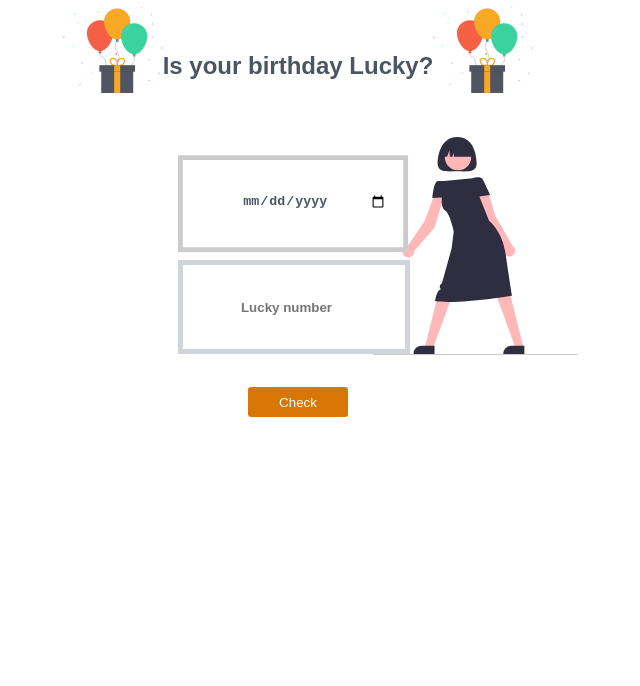
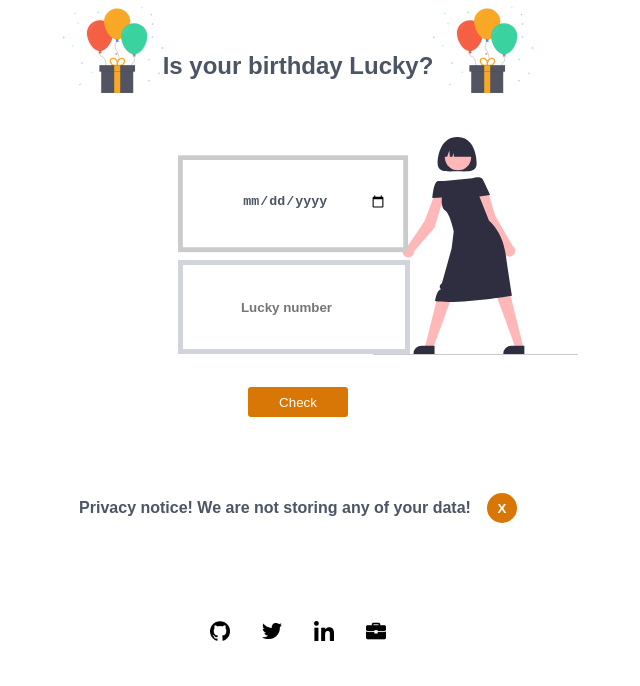
Before and after one commit to JowelTisso/lucky-birthday, a plain HTML site: page index.html in a window 1280 px wide. Shown: the whole page, without its empty margins (342-982 px from the left). Drawn offline with Linux system fonts and the light colour scheme; a web font is replaced by a local one.

Commit message:
update: privacy notice & social links added

```diff
--- a/app.js
+++ b/app.js
@@ -4,6 +4,7 @@ const btnCheck = document.querySelector(".btn");
 const outputDiv = document.querySelector(".container-output");
 const successImg = document.querySelector(".success-img");
 const failureImg = document.querySelector(".failure-img");
+const btnClear = document.querySelector(".btn-clear");
 
 const clickHandler = () => {
   const doB = dateInput.value;
@@ -65,4 +66,8 @@ const showErroMsg = (msg) => {
   showMsg(msg);
 };
 
+btnClear.addEventListener("click", () => {
+  outputDiv.innerHTML = "";
+});
+
 btnCheck.addEventListener("click", clickHandler);
--- a/index.html
+++ b/index.html
@@ -14,7 +14,6 @@
         <h2 class="heading">Is your birthday Lucky?</h2>
         <img class="header-img" src="images/birthday_gift.svg" alt="birthday" />
       </div>
-      <!-- <h3 class="input-header">Enter your birth date</h3> -->
       <div class="container-input">
         <input class="input input-date" type="date" />
         <input
@@ -27,8 +26,41 @@
       <button class="btn">Check</button>
       <img class="success-img" src="images/success.svg" alt="success" />
       <img class="failure-img" src="images/failure.svg" alt="failure" />
-      <div class="container-output"></div>
+      <div class="container-output">
+        <p>Privacy notice! We are not storing any of your data!</p>
+        <button class="btn-clear">X</button>
+      </div>
+      <footer class="container-footer">
+        <a
+          class="btn-github"
+          href="https://github.com/JowelTisso"
+          target="blank"
+        >
+          <img class="social-img" src="images/github.png" alt="github" />
+        </a>
+        <a
+          class="btn-twitter"
+          href="https://twitter.com/joweltisso"
+          target="blank"
+        >
+          <img class="social-img" src="images/twitter.png" alt="twitter" />
+        </a>
+        <a
+          class="btn-linkedin"
+          href="https://www.linkedin.com/in/joweltisso"
+          target="blank"
+        >
+          <img class="social-img" src="images/linkedin.png" alt="linkedin" />
+        </a>
+        <a
+          class="btn-briefcase"
+          href="https://joweltisso-site.netlify.app/"
+          target="blank"
+        >
+          <img class="social-img" src="images/briefcase.png" alt="portfolio"
+        /></a>
+      </footer>
     </div>
-    <script src="app.js" type="text/javascript"></script>
   </body>
+  <script src="app.js" type="text/javascript"></script>
 </html>
--- a/styles.css
+++ b/styles.css
@@ -15,7 +15,7 @@ body {
 /* Container */
 .container {
   max-width: 600px;
-  min-height: 700px;
+  min-height: 100vh;
   margin: auto;
   display: flex;
   align-items: center;
@@ -44,6 +44,15 @@ body {
   justify-content: center;
   align-items: center;
   margin-top: 1rem;
+  height: 150px;
+}
+
+.container-footer {
+  height: 100px;
+  width: 100%;
+  display: flex;
+  justify-content: center;
+  align-items: center;
 }
 
 /* Text */
@@ -104,6 +113,12 @@ p {
   height: 170px;
 }
 
+.social-img {
+  width: 20px;
+  height: 20px;
+  margin: 1rem;
+}
+
 /* Button */
 
 .btn {
@@ -115,3 +130,14 @@ p {
   border-radius: 3px;
   margin-top: 20px;
 }
+
+.btn-clear {
+  border: 0;
+  font-weight: bold;
+  margin-left: 1rem;
+  border-radius: 15px;
+  height: 30px;
+  width: 30px;
+  background-color: var(--secondary-bg-color);
+  color: var(--secondary-text-color);
+}
```
Also changed, not shown: images/briefcase.png (added), images/github.png (added), images/linkedin.png (added), images/twitter.png (added).
